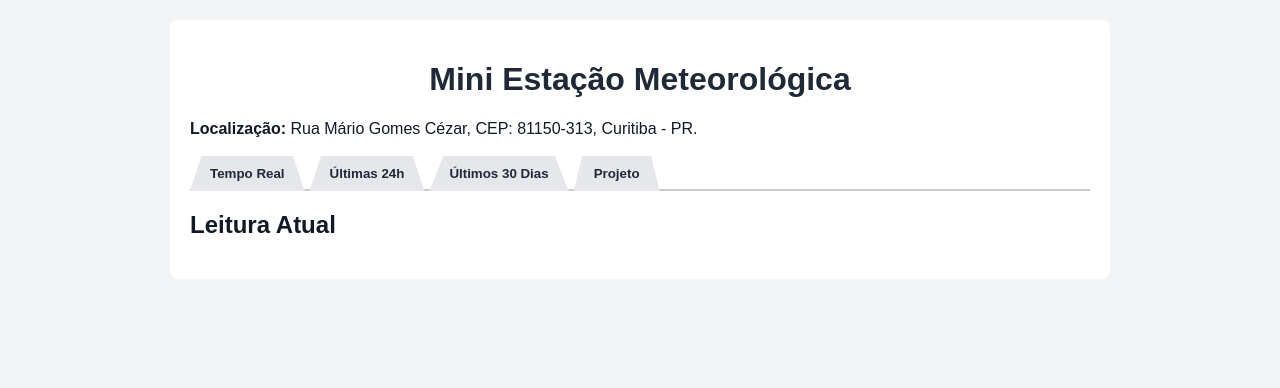
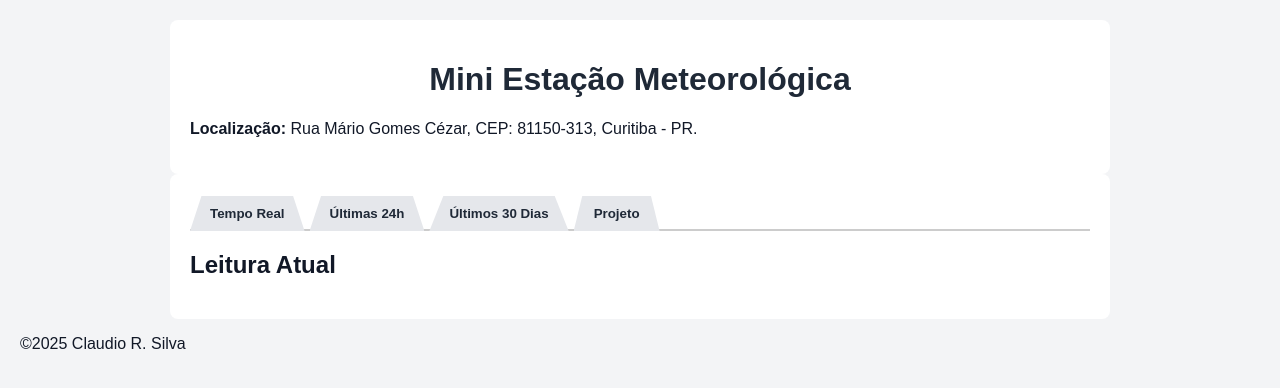
Before and after one commit to ArkhosAggelos/estacao_meteorologica, a website: page site/index.html in a window 1280 px wide. Drawn offline with nearby package versions, Linux system fonts and the light colour scheme; no server answers.

Commit message:
Atulização HTML

```diff
--- a/site/index.html
+++ b/site/index.html
@@ -8,9 +8,13 @@
   <script src="https://cdn.jsdelivr.net/npm/chart.js"></script>
 </head>
 <body>
+  <header>
+    <div class="container">
+      <h1>Mini Estação Meteorológica</h1>
+      <p><b>Localização:</b> Rua Mário Gomes Cézar, CEP: 81150-313, Curitiba - PR.</p>
+    </div>
+  </header>
   <div class="container">
-    <h1>Mini Estação Meteorológica</h1>
-    <p><b>Localização:</b> Rua Mário Gomes Cézar, CEP: 81150-313, Curitiba - PR.</p>
     <div class="tabs">
       <button onclick="mostrarAba('tempo-real')">Tempo Real</button>
       <button onclick="mostrarAba('hora')">Últimas 24h</button>
@@ -42,6 +46,7 @@
     </div>
   </div>
 
+  <p>&copy;2025 Claudio R. Silva</p>
   <script src="script.js"></script>
 </body>
 </html>
```
